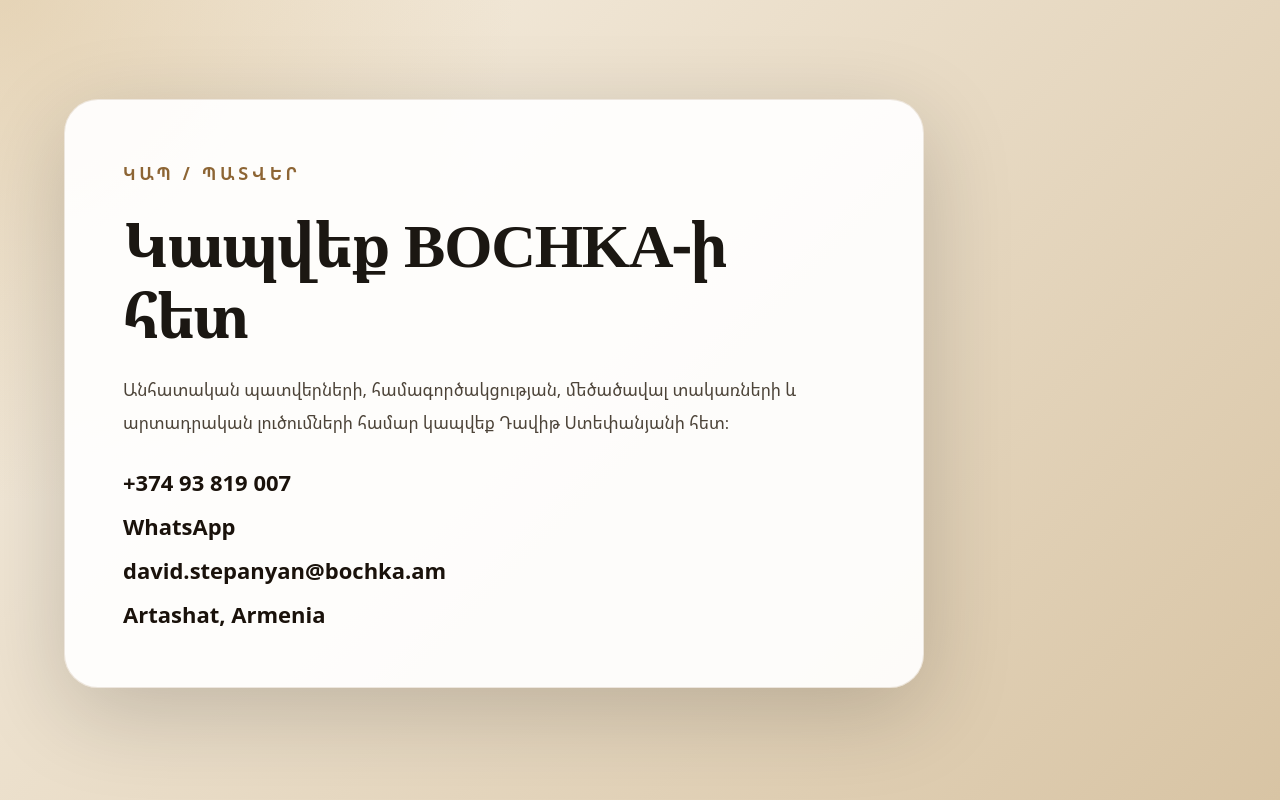
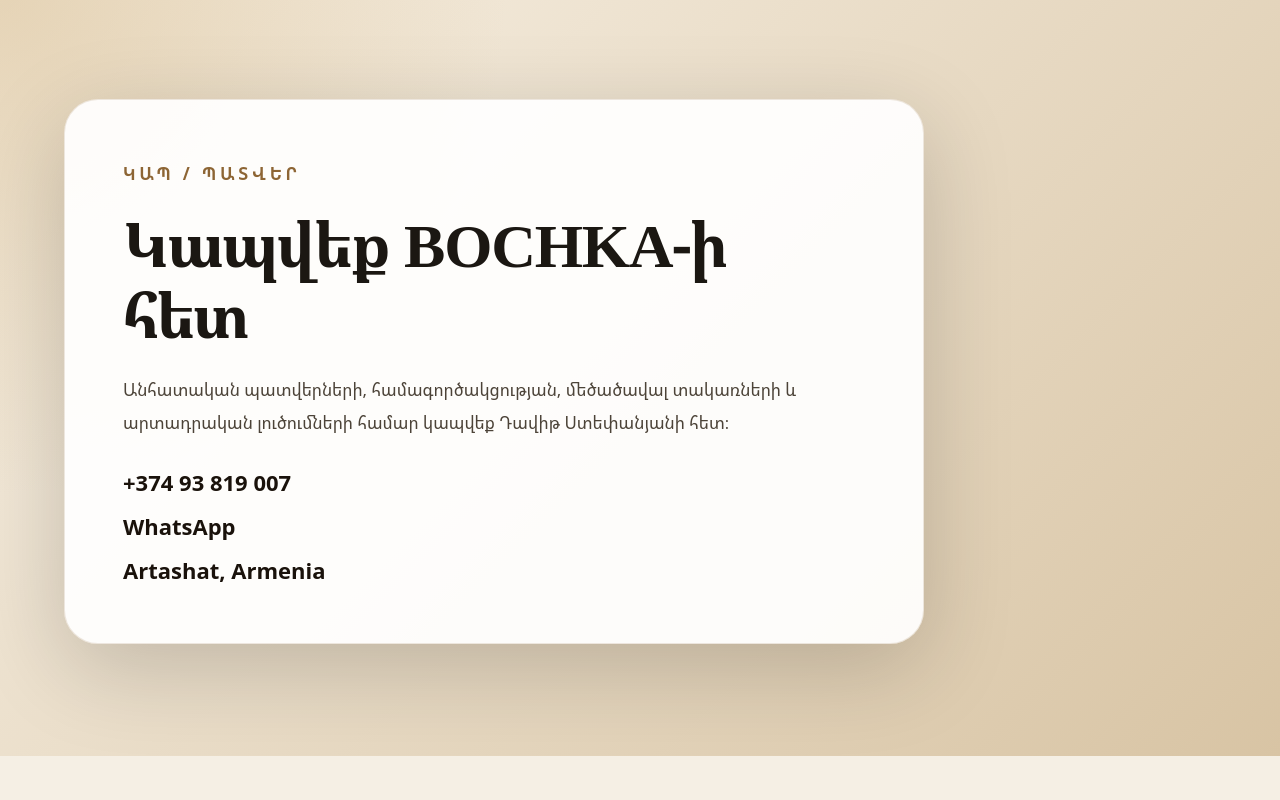
Before and after one commit to gregorstepan11-lab/bochka.am, a plain HTML site: page index.html in a window 1280 px wide. Shown: the part 10713-11513 px from the top of the page. After the commit the page ends 11469 px from the top, so only its background shows below. Drawn offline with Linux system fonts and the light colour scheme.

Commit message:
Update index.html

```diff
--- a/index.html
+++ b/index.html
@@ -223,7 +223,6 @@
         <div class="contact-list">
           <a href="tel:+37493819007">+374 93 819 007</a>
           <a href="https://wa.me/37493819007">WhatsApp</a>
-          <a href="mailto:david.stepanyan@bochka.am">david.stepanyan@bochka.am</a>
           <span>Artashat, Armenia</span>
         </div>
       </div>
```
